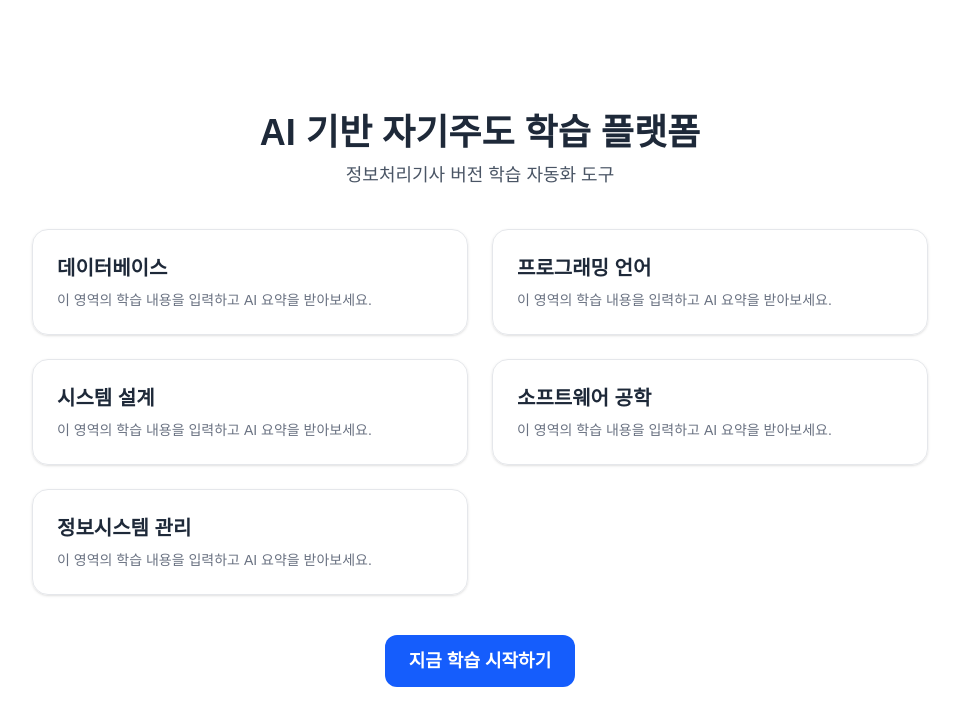
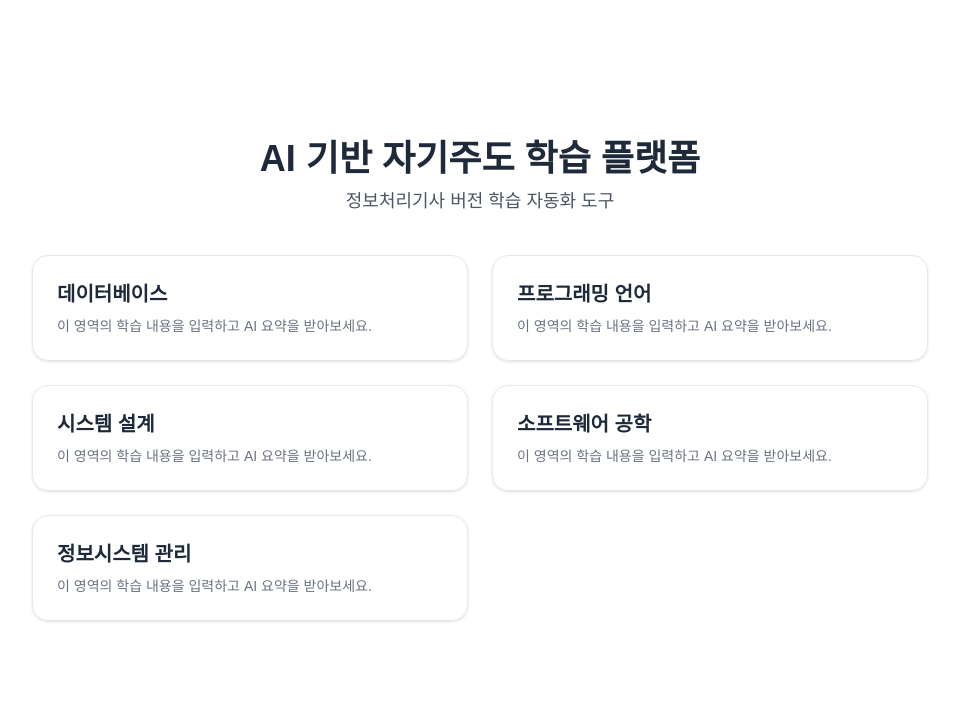
Before and after one commit to OHbeeO/ai-study-app, a Next.js app: page / in a window 1280 px wide. Shown: the top 726 px of the page, without its empty margins (160-1119 px from the left). Built offline with nearby package versions, Linux system fonts and the light colour scheme.

Commit message:
도메인에 지금은 필요 없어진 학습시작 버튼제거

```diff
--- a/src/app/page.tsx
+++ b/src/app/page.tsx
@@ -25,10 +25,6 @@ export default function HomePage() {
           </Link>
         ))}
       </div>
-
-      <button className="bg-blue-600 text-white py-3 px-6 rounded-xl text-lg font-semibold hover:bg-blue-700">
-        지금 학습 시작하기
-      </button>
     </div>
   );
 }
```
